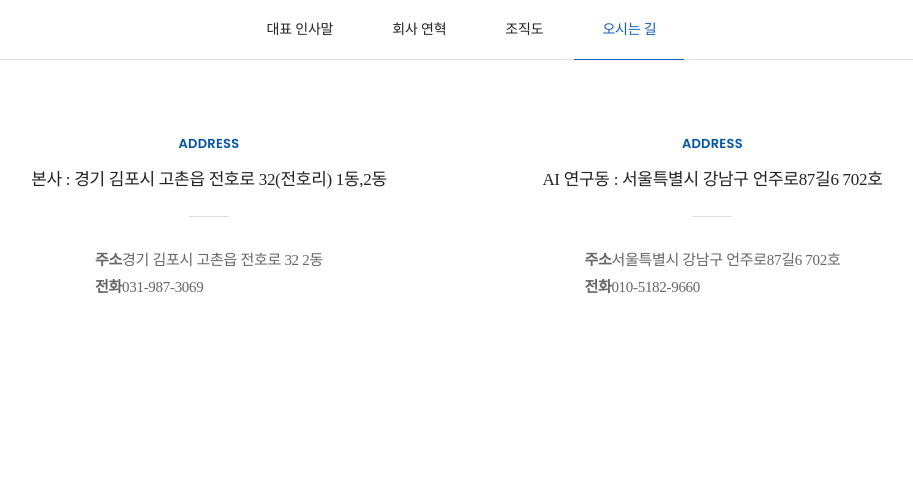
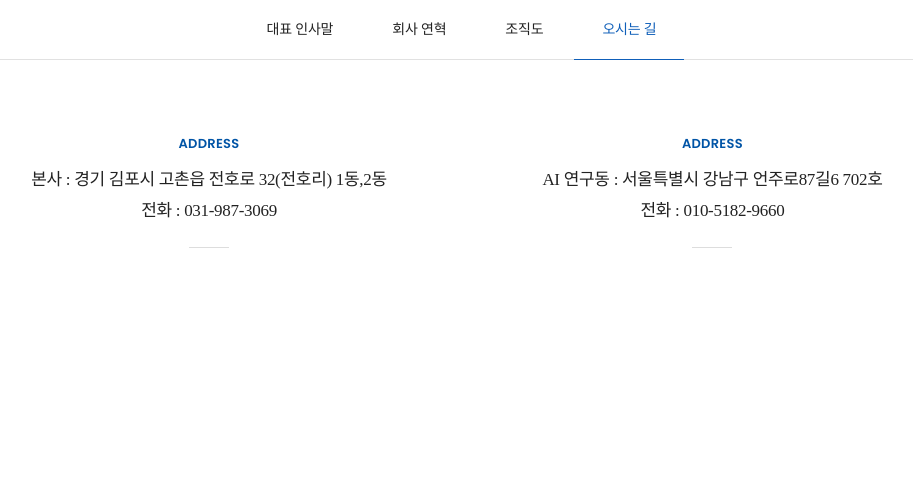
Before and after one commit to HyunhLee/HyunhLee.github.io, a PHP site: page /bbs/board_table21.html in a window 1280 px wide; the page is wider, and only the part inside the window is pictured. Shown: the part 484-977 px from the top of that part, without its empty margins (281-1194 px from the left). Run offline with PHP 8.4, Linux system fonts and the light colour scheme; some libraries are stand-ins or nearby versions; some web fonts are replaced.

Commit message:
카카오맵 정보 삭제6

```diff
--- a/bbs/board_table21.html
+++ b/bbs/board_table21.html
@@ -171,7 +171,6 @@ var g5_cookie_domain = "";
 </head>
 <body>
 
-
 <!-- 100% 배경이미지 때문에 사용 -->
 <div id="sh_wrapper">
 
@@ -337,6 +336,7 @@ $('#subBnr .txt_area').stop().delay(0).animate({"opacity":"1","padding-top":"0"}
         <div class="tit_area">
             <span>ADDRESS</span>
             <p>본사 : 경기 김포시 고촌읍 전호로 32(전호리) 1동,2동</p>
+            <p>전화 : 031-987-3069</p>
         </div>
 
         <div id="sh_iframe_wrap">
@@ -344,14 +344,6 @@ $('#subBnr .txt_area').stop().delay(0).animate({"opacity":"1","padding-top":"0"}
             <!-- * 카카오맵 - 지도퍼가기 -->
             <!-- 1. 지도 노드 -->
             <div id="daumRoughmapContainer1742170136603" class="root_daum_roughmap root_daum_roughmap_landing"></div>
-            <div class='root_daum_roughmap cont section section_address'>
-                <div class='address'>
-                    <strong class='tit'>주소</strong><span class='txt'>경기 김포시 고촌읍 전호로 32 2동</span>
-                </div>
-                <div class='phone'>
-                    <strong class='tit'>전화</strong><span class='txt'>031-987-3069</span>
-                </div>
-            </div>
 
             <!--
                 2. 설치 스크립트
@@ -375,20 +367,13 @@ $('#subBnr .txt_area').stop().delay(0).animate({"opacity":"1","padding-top":"0"}
         <div class="tit_area">
             <span>ADDRESS</span>
             <p>AI 연구동 : 서울특별시 강남구 언주로87길6 702호</p>
+            <p>전화 : 010-5182-9660</p>
         </div>
 
         <div id="sh_iframe_wrap">
             <!-- * 카카오맵 - 지도퍼가기 -->
             <!-- 1. 지도 노드 -->
             <div id="daumRoughmapContainer1742170220915" class="root_daum_roughmap root_daum_roughmap_landing"></div>
-            <div class='root_daum_roughmap cont section section_address'>
-                <div class='address'>
-                    <strong class='tit'>주소</strong><span class='txt'>서울특별시 강남구 언주로87길6 702호</span>
-                </div>
-                <div class='phone'>
-                    <strong class='tit'>전화</strong><span class='txt'>010-5182-9660</span>
-                </div>
-            </div>
 
             <!-- 3. 실행 스크립트 -->
             <script charset="UTF-8">
--- a/skin/board/sh_map/sh_style.css
+++ b/skin/board/sh_map/sh_style.css
@@ -48,7 +48,7 @@ a.btn_line{display:inline-block;vertical-align:top;width:75px;height:55px;border
 #sh_iframe{overflow:hidden;width:100%;border:1px solid #e1e1e1}
 #sh_map_v .bo_cont{width:calc(100% - 100px);margin:0 auto;padding:30px 0;margin-bottom:30px;border-bottom:1px solid #e1e1e1}
 #sh_map_v .map_div{display: inline-block;width: 500px;}
-#sh_map_v .map_div .cont .section .section_address, .section_busstop, .section_busline{display: none;}
+#sh_map_v .map_div .cont{display: none;}
 /* 버튼 */
 #sh_map_v .btn_area{text-align:center}
 /* -------- 뷰 끝 [e] */
```
